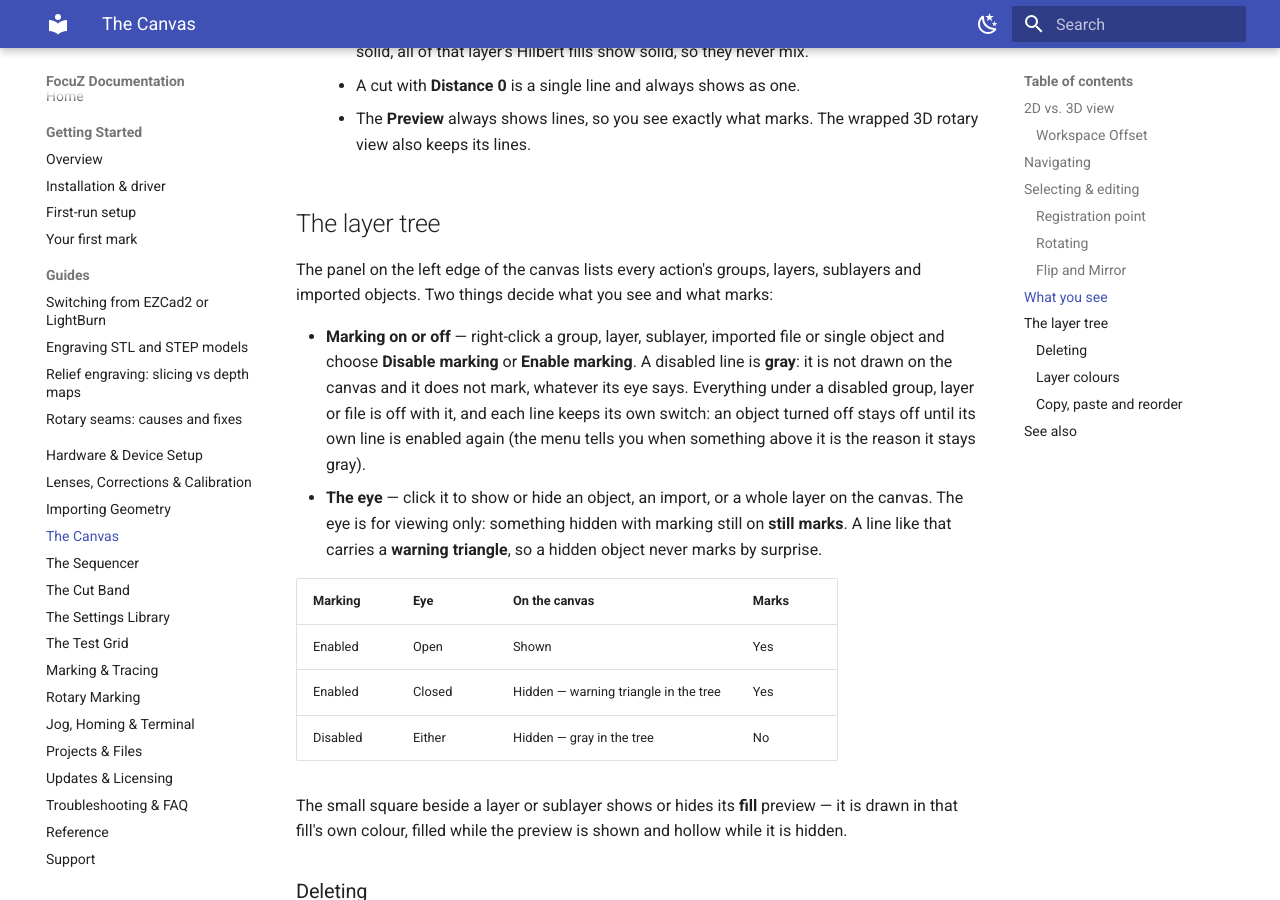
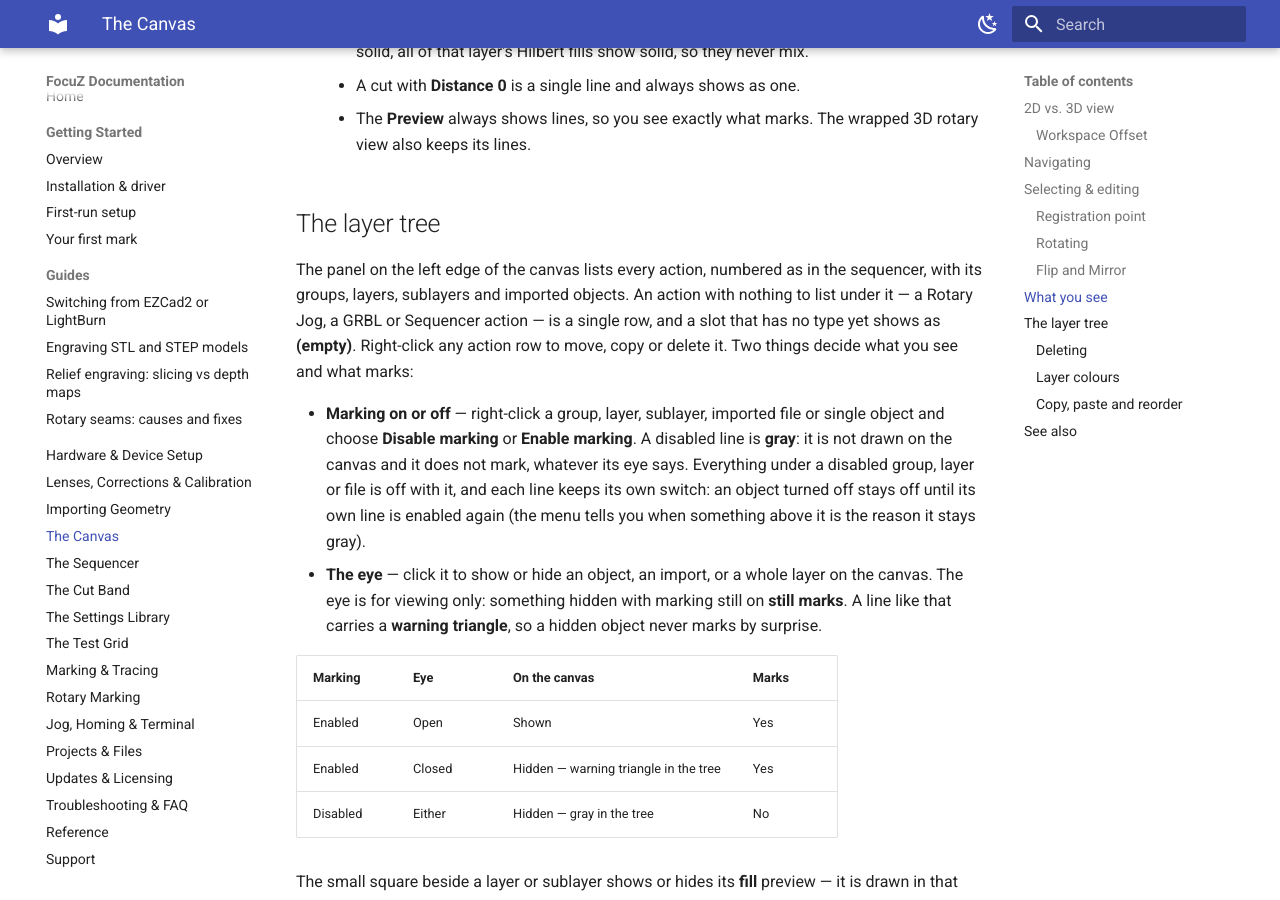
Before and after one commit to Lokahi-Shop/focuz-docs, an MkDocs documentation site: the page built from docs/canvas.md, in a window 1280 px wide and 900 px high, scrolled down 5306 px. Built offline with MkDocs 1.6.1 and Material for MkDocs 9.7.7, drawn with Linux system fonts in a browser that asks for light colours.

Commit message:
Layer tree: every action is a row, empty slots too (#75)
Rotary Jog, GRBL and Sequencer actions and empty slots now list in the
layer tree, numbered as in the sequencer, so they can be moved, copied
or deleted from a right-click.

Co-authored-by: Lokahi-Shop <djbfunk@gmail.com>
Co-authored-by: Claude Opus 5.5 <noreply@anthropic.com>

```diff
--- a/docs/canvas.md
+++ b/docs/canvas.md
@@ -171,8 +171,10 @@ Right-click a row in the layer tree — an action, a group, a layer, a file or a
 
 ## The layer tree
 
-The panel on the left edge of the canvas lists every action's groups, layers, sublayers and imported
-objects. Two things decide what you see and what marks:
+The panel on the left edge of the canvas lists every action, numbered as in the sequencer, with its groups,
+layers, sublayers and imported objects. An action with nothing to list under it — a Rotary Jog, a GRBL or
+Sequencer action — is a single row, and a slot that has no type yet shows as **(empty)**. Right-click any action
+row to move, copy or delete it. Two things decide what you see and what marks:
 
 - **Marking on or off** — right-click a group, layer, sublayer, imported file or single object and choose
   **Disable marking** or **Enable marking**. A disabled line is **gray**: it is not drawn on the canvas and it
```
Also changed, not shown: docs/sequencer.md (+2 -1 lines).
